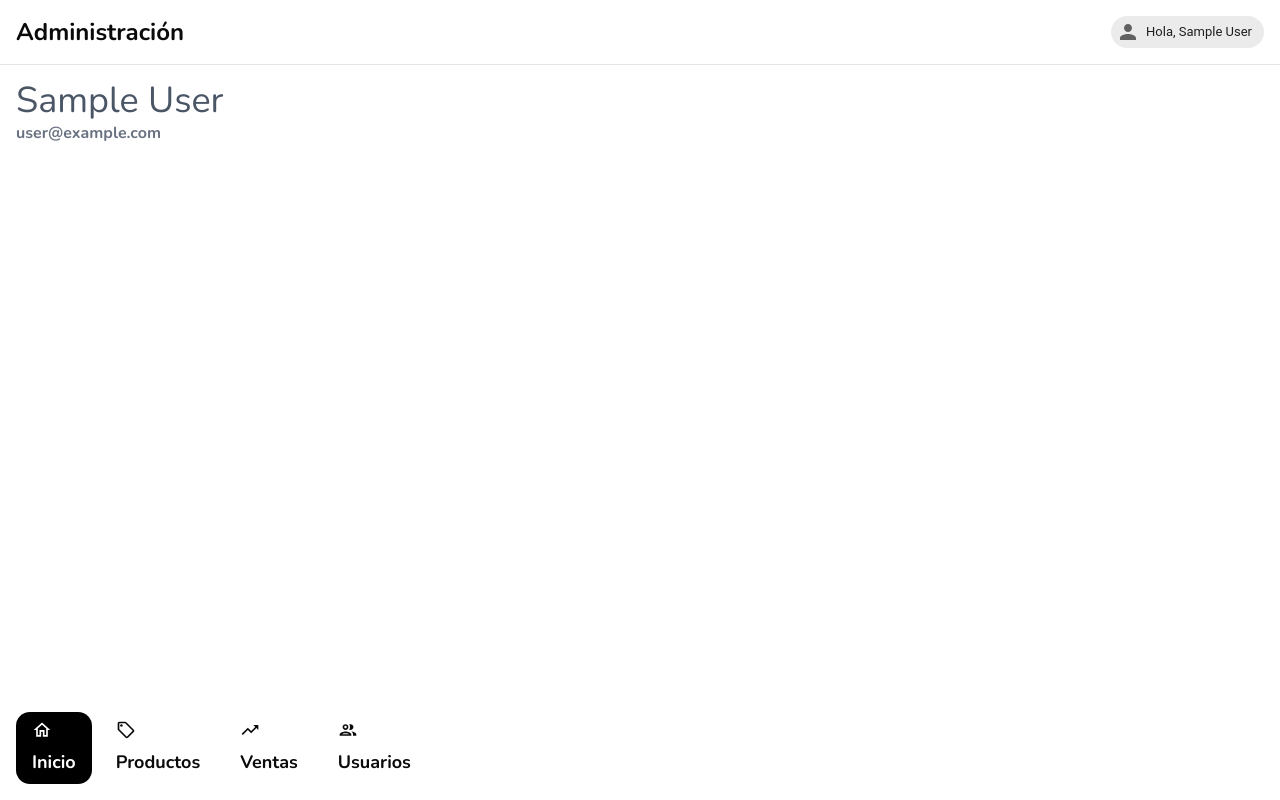
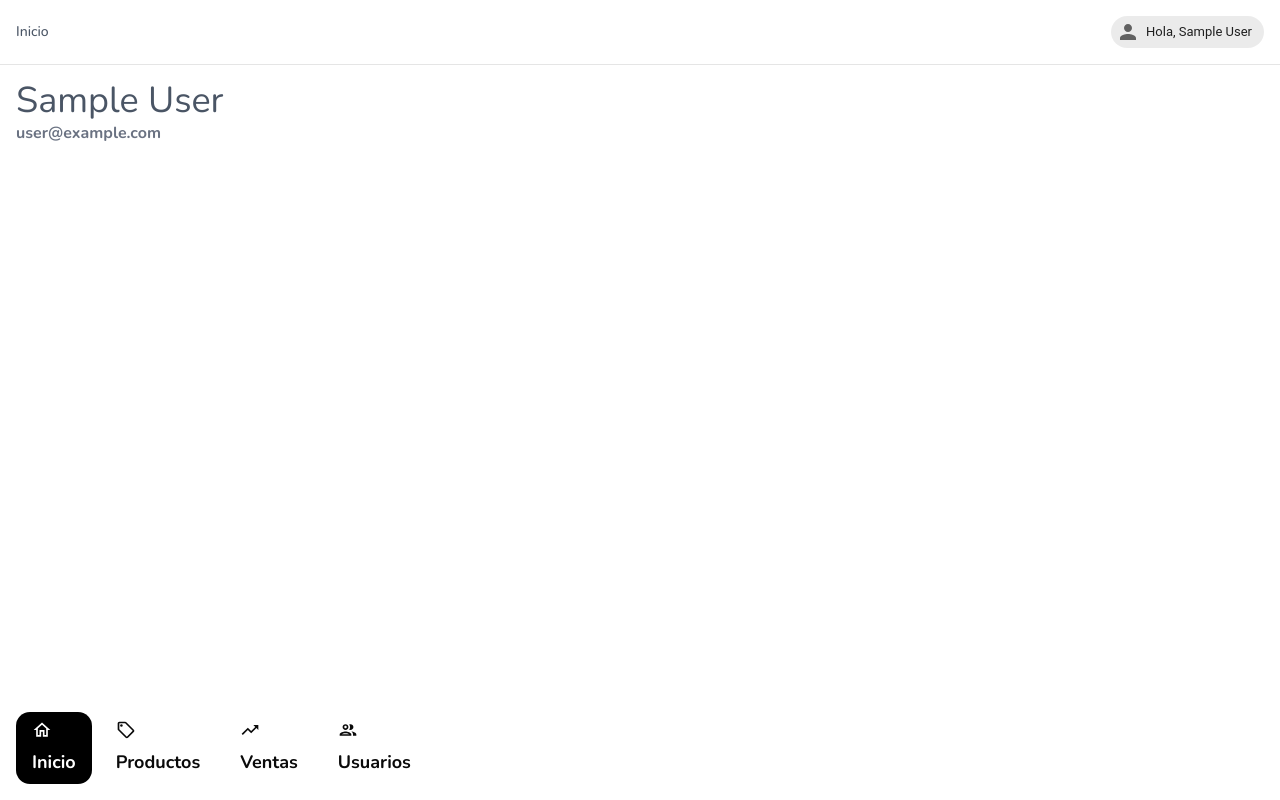
Before and after one commit to gaperaltadev/okiwa, a Next.js app: page / in a window 1280 px wide. Built offline with nearby package versions, Linux system fonts and the light colour scheme; no server answers; sample sign-in values are in the browser's storage.

Commit message:
new Breadcrumb component

```diff
--- /dev/null
+++ b/src/app/components/Breadcrumb.tsx
@@ -0,0 +1,51 @@
+"use client";
+
+import React from "react";
+import Link from "next/link";
+import { usePathname } from "next/navigation";
+
+const Breadcrumb = () => {
+  const pathname = usePathname();
+  const pathSegments = pathname.split("/").filter((path) => path);
+
+  return (
+    <nav aria-label="Breadcrumb">
+      <ol className="flex items-center text-sm text-gray-600">
+        <li>
+          <Link href="/" className="hover:text-blue-600 transition-colors">
+            Inicio
+          </Link>
+        </li>
+
+        {pathSegments.map((segment, index) => {
+          const href = `/${pathSegments.slice(0, index + 1).join("/")}`;
+          const isLast = index === pathSegments.length - 1;
+
+          const label =
+            segment.charAt(0).toUpperCase() +
+            segment.slice(1).replace(/-/g, " ");
+
+          return (
+            <li key={href} className="flex items-center">
+              <span className="mx-2 text-gray-400">/</span>
+              {isLast ? (
+                <span className="font-bold text-gray-900" aria-current="page">
+                  {label}
+                </span>
+              ) : (
+                <Link
+                  href={href}
+                  className="hover:text-blue-600 transition-colors"
+                >
+                  {label}
+                </Link>
+              )}
+            </li>
+          );
+        })}
+      </ol>
+    </nav>
+  );
+};
+
+export default Breadcrumb;
--- a/src/app/components/Navbar.tsx
+++ b/src/app/components/Navbar.tsx
@@ -23,17 +23,17 @@ export const Navbar = () => {
       {
         label: "Productos",
         icon: <LocalOfferOutlined fontSize="small" />,
-        href: "/dashboard/products",
+        href: "/products",
       },
       {
         label: "Ventas",
         icon: <TrendingUpOutlined fontSize="small" />,
-        href: "/dashboard/sales",
+        href: "/sales",
       },
       {
         label: "Usuarios",
         icon: <GroupOutlined fontSize="small" />,
-        href: "/admin/users",
+        href: "/users",
       },
     ],
     []
--- a/src/app/components/TopBar.tsx
+++ b/src/app/components/TopBar.tsx
@@ -1,6 +1,7 @@
 "use client";
 import { usePathname } from "next/navigation";
 import { ProfileAvatar } from "./ProfileAvatar";
+import Breadcrumb from "./Breadcrumb";
 
 const TopBar = () => {
   const pathname = usePathname();
@@ -11,7 +12,7 @@ const TopBar = () => {
         pathname === "/sign-in" ? "hidden" : "flex"
       } justify-between items-center p-4 border-b`}
     >
-      <span className="text-2xl font-bold">Administración</span>
+      <Breadcrumb />
       <ProfileAvatar />
     </div>
   );
```
Also changed, not shown: src/app/products/page.tsx (renamed from src/app/dashboard/products/page.tsx), src/app/sales/page.tsx (renamed from src/app/dashboard/sales/page.tsx), src/app/users/page.tsx (renamed from src/app/admin/users/page.tsx).
